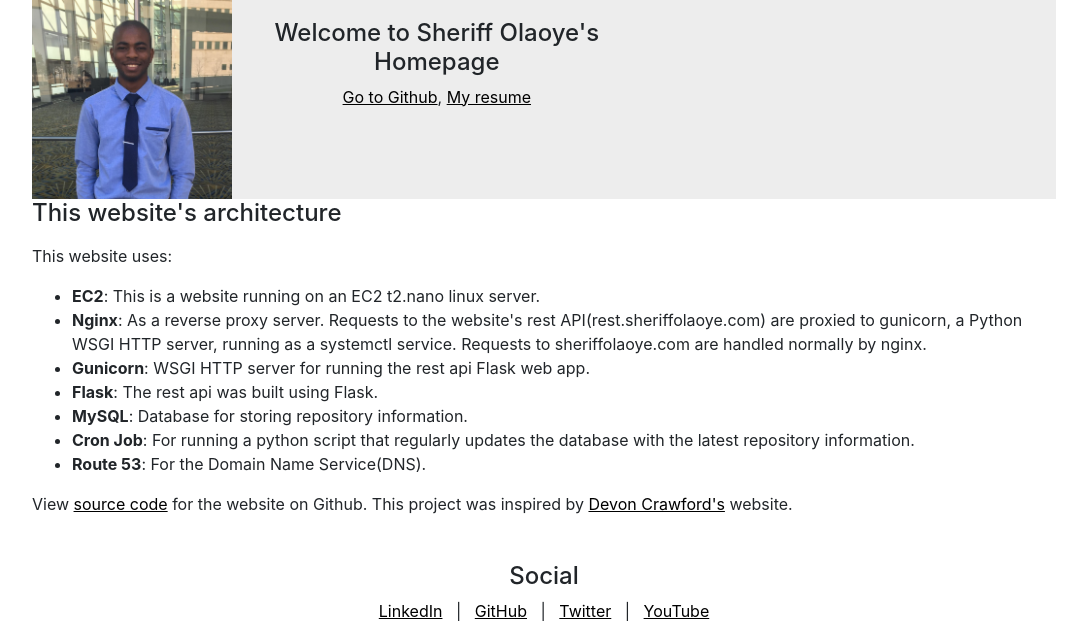
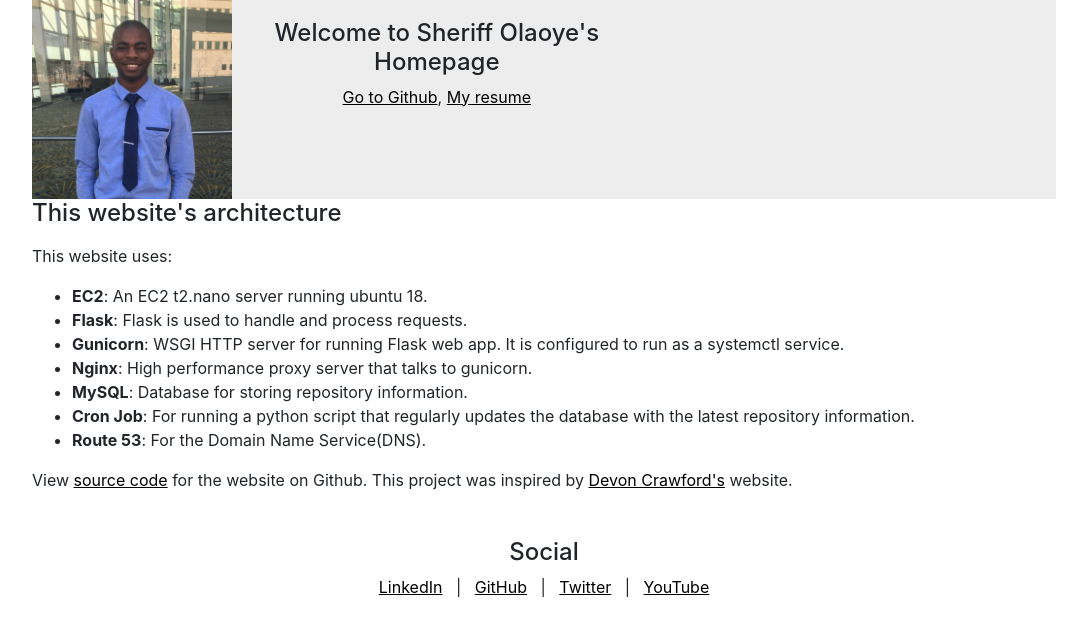
Before and after one commit to sheriffolaoye/aws-serverless-website, a Flask app: template website/templates/index.html in a window 1280 px wide. Shown: the part 77-721 px from the top of the page, without its empty margins (96-1183 px from the left). Run offline with Flask 2, Linux system fonts and the light colour scheme; the template is opened without the code that fills it, so the values that code supplies are empty; some libraries are stand-ins or nearby versions.

Commit message:
Rest API no longer needed

```diff
--- a/rest-api/main.py
+++ /dev/null
@@ -1,33 +0,0 @@
-import json
-import datetime
-from database import Database
-from flask import Flask, jsonify
-from flask_cors import CORS
-
-app = Flask(__name__)
-CORS(app)
-
-def beautify(repositories):
-    selectors = ["Name","DateCreated","Description","HtmlLink","Language"]
-    repos = []
-    for r in repositories:
-         item = dict(zip(selectors, r))
-         repos.append(item)
-    for repo in repos:
-        dateTime = repo["DateCreated"]
-        repo["DateCreated"] = dateTime.strftime("%H:%M on %b %d, %Y")
-    return repos
-
-@app.route("/")
-def get_repos():
-    db = Database()
-    repos = None
-
-    if db.connect():
-        repos = beautify(db.getRepos())
-
-    return jsonify(repos)
-
-
-if __name__=="__main__":
-	app.run(host="0.0.0.0")
--- a/rest-api/database.py
+++ b/website/database.py
@@ -35,8 +35,8 @@ class Database(object):
 			try:
 				self.cursor.execute(query)
 				repos = self.cursor.fetchall()
-			except Exception as e:
-				logger.info(e)
+			except:
+				pass
 			return repos
 
 	def close(self):
--- a/website/main.py
+++ b/website/main.py
@@ -1,12 +1,25 @@
-from flask import Flask, render_template, redirect
+from flask import Flask, render_template
 import urllib.request
 import json
+from database import Database
+import datetime
+
 
 app = Flask(__name__)
 
 HOME = "index.html"
 PROJECT = "projects.html"
-RESTAPI_URL = "http://rest.sheriffolaoye.com"
+
+def beautify(repositories):
+    selectors = ["Name","DateCreated","Description","HtmlLink","Language"]
+    repos = []
+    for r in repositories:
+         item = dict(zip(selectors, r))
+         repos.append(item)
+    for repo in repos:
+        dateTime = repo["DateCreated"]
+        repo["DateCreated"] = dateTime.strftime("%H:%M on %b %d, %Y")
+    return repos
 
 @app.route("/")
 def home():
@@ -14,16 +27,14 @@ def home():
 
 @app.route("/projects")
 def projects():
-    repositories = None
+    repos= None
+    db = Database()
 
-    try:
-        data = urllib.request.urlopen(RESTAPI_URL)
-        json_data = data.read()
-        repositories = json.loads(json_data)
-    except:
-        pass
+    if db.connect():
+        repos = beautify(db.getRepos())
 
-    return render_template(PROJECT, projects=repositories)
+    return render_template(PROJECT, projects=repos)
+
 
 if __name__ == "__main__":
     app.run(host="0.0.0.0")
--- a/website/templates/index.html
+++ b/website/templates/index.html
@@ -58,10 +58,10 @@
 		This website uses:
             </p>
             <ul>
-		<li><strong>EC2</strong>: This is a website running on an EC2 t2.nano linux server.</li>
-                <li><strong>Nginx</strong>: As a reverse proxy server. Requests to the website's rest API(rest.sheriffolaoye.com) are proxied to gunicorn, a Python WSGI HTTP server, running as a systemctl service. Requests to sheriffolaoye.com are handled normally by nginx.</li>
-                <li><strong>Gunicorn</strong>: WSGI HTTP server for running the rest api Flask web app.</li>
-                <li><strong>Flask</strong>: The rest api was built using Flask.</li>
+		        <li><strong>EC2</strong>: An EC2 t2.nano server running ubuntu 18.</li>
+                <li><strong>Flask</strong>: Flask is used to handle and process requests.</li>
+                <li><strong>Gunicorn</strong>: WSGI HTTP server for running Flask web app. It is configured to run as a systemctl service.</li>
+                <li><strong>Nginx</strong>: High performance proxy server that talks to gunicorn.</li>
                 <li><strong>MySQL</strong>: Database for storing repository information.</li>
                 <li><strong>Cron Job</strong>: For running a python script that regularly updates the database with the latest repository information.</li>
                 <li><strong>Route 53</strong>: For the Domain Name Service(DNS).</li>
```
Also changed, not shown: rest-api/requirements.txt (deleted, +0 -11 lines), updater/main.py (+10 -7 lines), 3 other files.
